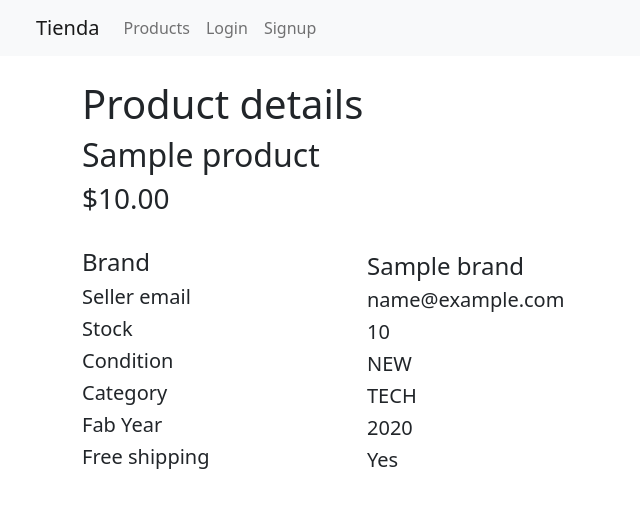
After one commit to shadow-maker/dbp-refuerzo, a Flask app: page /products/1 in a window 1280 px wide. The commit adds this page. Shown: the top 508 px of the page, without its empty margins (0-640 px from the left). Run offline with Flask 2, Linux system fonts and the light colour scheme; tables that the repository leaves empty hold one stand-in row (values such as "Sample post").

Commit message:
Routes para ver productos

```diff
--- a/app/models.py
+++ b/app/models.py
@@ -76,7 +76,7 @@ class Product(db.Model):
 	id = db.Column(db.Integer, primary_key=True)
 	brand_id = db.Column(db.Integer, db.ForeignKey("brands.id"), nullable=False)
 	user_id = db.Column(db.Integer, db.ForeignKey("users.id"), nullable=False)
-	name = db.Column(db.String(32), nullable=False)
+	name = db.Column(db.String(64), nullable=False)
 	price = db.Column(db.Numeric(8, 2), nullable=False)
 	stock = db.Column(db.Integer, nullable=False)
 	year = db.Column(db.Integer, nullable=False, default=date.today().year)
--- a/app/routes.py
+++ b/app/routes.py
@@ -61,10 +61,27 @@ def logout():
 	logout_user()
 	return redirect(url_for("index"))
 
+
+@app.route("/products")
+def viewProducts():
+	return render_template("products.html",
+		title="Products",
+		products=Product.query.all()
+	)
+
+@app.route("/products/<id>")
+def viewProduct(id):
+	p = Product.query.get(id)
+	if not p:
+		flash("Product not found", "danger")
+		return redirect(url_for("viewProducts"))
+	return render_template("product.html", title="Product",	product=p)
+
 @app.route("/products/create", methods=["GET", "POST"])
 @login_required
 def createProduct():
 	if request.method == "POST":
+		print(request.form.get("freeshipping"))
 		try:
 			p = Product(
 				int(request.form.get("brand")),
@@ -73,7 +90,7 @@ def createProduct():
 				float(request.form.get("price")),
 				int(request.form.get("stock")),
 				int(request.form.get("year")),
-				bool(request.form.get("freeshipping")),
+				bool(request.form.get("freeshipping")), # TODO: arreglar
 				ProductCategory(int(request.form.get("category"))),
 				ProductCondition(int(request.form.get("condition")))
 			)
--- a/app/templates/master.html
+++ b/app/templates/master.html
@@ -28,6 +28,7 @@
 			</button>
 			<div class="collapse navbar-collapse" id="navbarNavAltMarkup">
 				<div class="navbar-nav">
+					<a class="nav-link" href="{{url_for('viewProducts')}}">Products</a>
 					{% if current_user.is_authenticated %}
 					<a class="nav-link" href="{{url_for('logout')}}">Logout</a>
 					{% else %}
--- /dev/null
+++ b/app/templates/product.html
@@ -0,0 +1,47 @@
+{% extends "master.html" %}
+
+{% block content %}
+<h1>Product details</h1>
+
+<h2>{{product.name}}</h2>
+
+<h3>${{product.price}}</h3>
+
+<br>
+
+<div class="row">
+	<div class="col-3 h4">Brand</div>
+	<div class="col-9 fs-4">{{product.brand.name}}</div>
+</div>
+
+<div class="row">
+	<div class="col-3 h5">Seller email</div>
+	<div class="col-9 fs-5">{{product.user.email}}</div>
+</div>
+
+<div class="row">
+	<div class="col-3 h5">Stock</div>
+	<div class="col-9 fs-5">{{product.stock}}</div>
+</div>
+
+<div class="row">
+	<div class="col-3 h5">Condition</div>
+	<div class="col-9 fs-5">{{product.condition.name}}</div>
+</div>
+
+<div class="row">
+	<div class="col-3 h5">Category</div>
+	<div class="col-9 fs-5">{{product.category.name}}</div>
+</div>
+
+<div class="row">
+	<div class="col-3 h5">Fab Year</div>
+	<div class="col-9 fs-5">{{product.year}}</div>
+</div>
+
+<div class="row">
+	<div class="col-3 h5">Free shipping</div>
+	<div class="col-9 fs-5">{% if product.freeshipping %}Yes{% else %}No{% endif %}</div>
+</div>
+
+{% endblock %}
```
Also changed, not shown: app/templates/products.html (added, +16 -0 lines).
